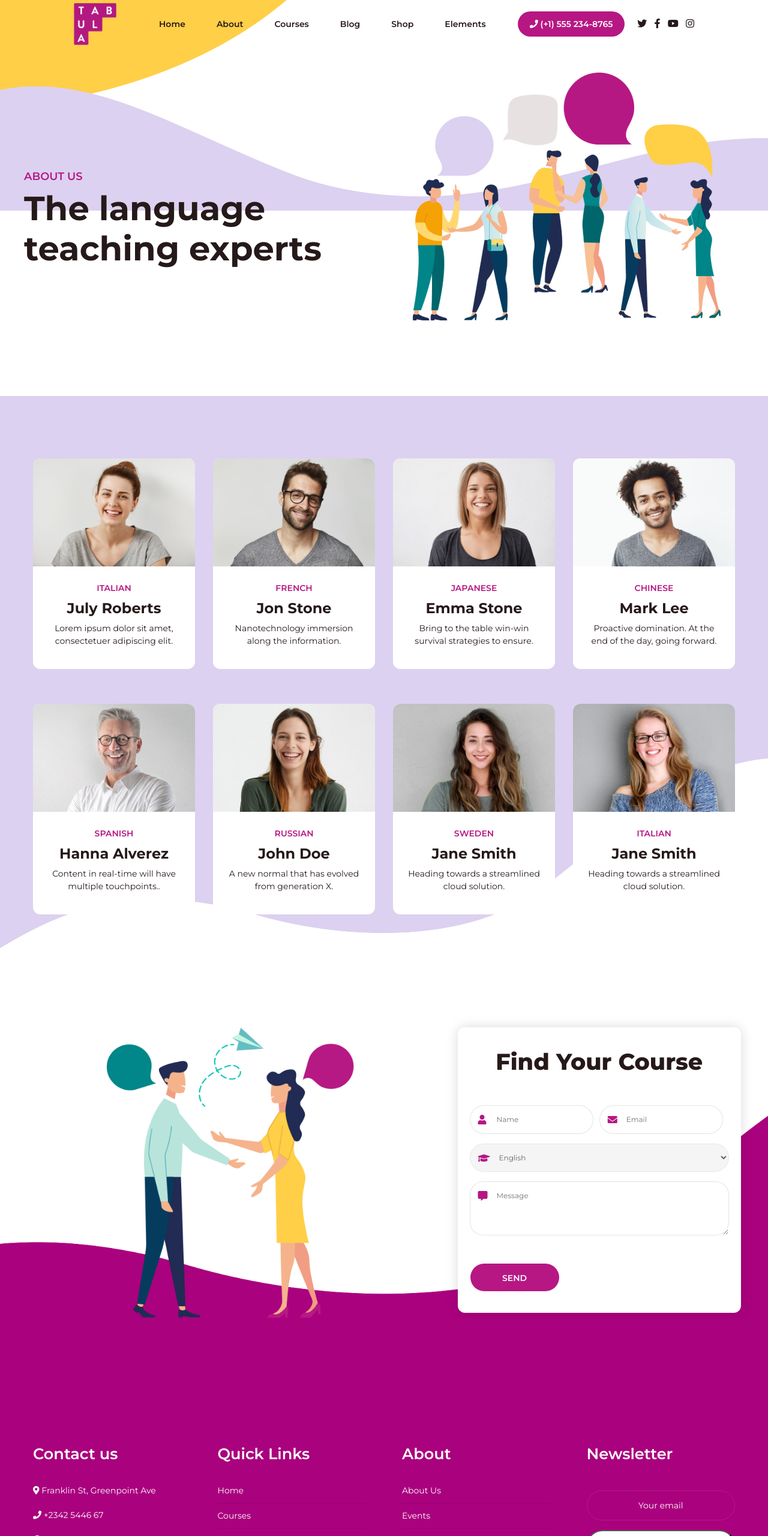
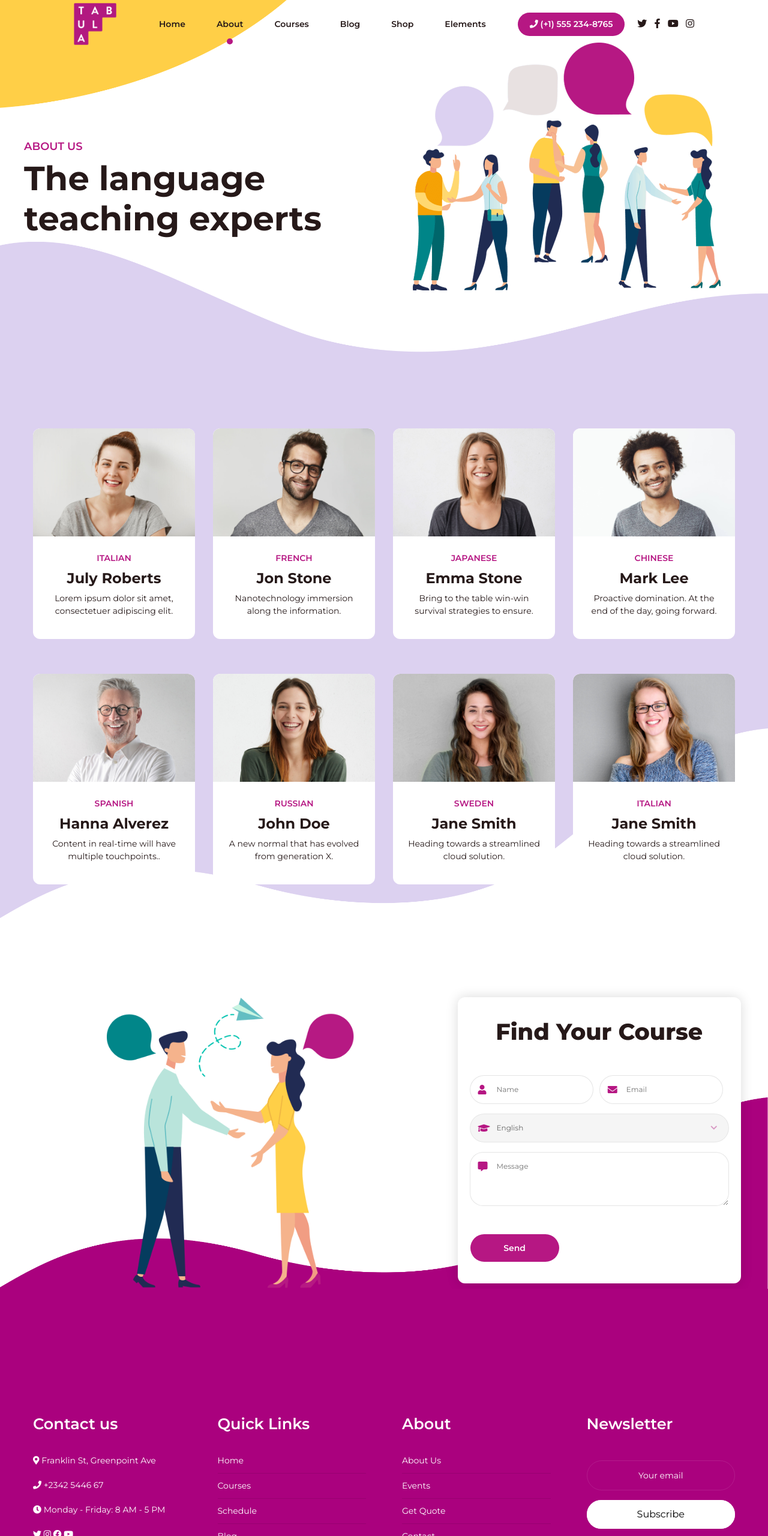
Before and after one commit to phuongvu0804/SCSS_tabula, a plain HTML site: page index.html in a window 1280 px wide. Shown: the top 2560 px of the page at 60% size. Drawn offline with nearby package versions, Linux system fonts and the light colour scheme.

Commit message:
update sources

```diff
--- a/index.html
+++ b/index.html
@@ -17,14 +17,6 @@
   </head>
   <body>
     <div class="main">
-        <div class="bg-wrapper">
-            <div class="bg__top">
-                <img src="./images/yellow_top_wave_01.png" alt="background image">
-            </div>
-            <div class="bg__bottom">
-                <img src="./images/Violet_top_left_wave.png" alt="">
-            </div>
-        </div>
         <header>
             <div class="container">
                 <div class="row">
@@ -43,7 +35,7 @@
                         <nav class="navbar">
                             <ul class="navbar-list d-flex  align-items-center">
                                 <li class="navbar__item">Home</li>
-                                <li class="navbar__item">About</li>
+                                <li class="navbar__item active">About</li>
                                 <li class="navbar__item">Courses</li>
                                 <li class="navbar__item">Blog</li>
                                 <li class="navbar__item">Shop</li>
@@ -137,6 +129,14 @@
 
         <!-- Carousel -->
         <section class="wow" id="carousel">
+            <div class="bg-wrapper">
+                <div class="bg__top">
+                    <img src="./images/yellow_top_wave_01.png" alt="background image">
+                </div>
+                <div class="bg__bottom">
+                    <img src="./images/Violet_top_left_wave.png" alt="">
+                </div>
+            </div>
             <div class="container">
                 <div class="row">
                     <div class="col col-lg-6 col-md-12">
@@ -250,6 +250,9 @@
 
         <!-- Course's form-->
         <section class="wow" id="course">
+            <div class="bg-wrapper">
+                <img src="./images/accent_bottom_wave_01.png" alt="">
+            </div>
             <div class="container">
                 <div class="row">
                     <div class="col col-lg-7 course__img">
@@ -280,6 +283,8 @@
                                 <div class="course-form__course-info">
                                     <div class="form-group">
                                         <i class="form-group__icon fas fa-graduation-cap"></i>
+                                        <i class="form-group__select-icon select-icon--up active fas fa-chevron-down"></i>
+                                        <i class="form-group__select-icon select-icon--down fas fa-chevron-up"></i>
                                         <select class="form-group__input" name="language" id="language">
                                             <option value="eng">English</option>
                                             <option value="fre">French</option>
@@ -299,7 +304,7 @@
                                 </div>
                             </div>
                             <button  type="submit" class="btn course-form__btn">
-                                <a>Send</a>
+                                Send
                             </button>
                             <p class="form__msg course-form__msg display-none">
                                 One or more fields have an error. Please check and try again.
@@ -393,7 +398,7 @@
                             <input type="text" name="email" rules="required|email" placeholder="Your email">
                             <span class="error-msg input-group__error-msg"></span>
                             <button type="submit" class="subscribe-btn">
-                                <a >Subscribe</a>
+                                Subscribe
                             </button>
                             <p class="form__msg newsletter__error-msg display-none"></p>
                         </div>
--- a/main.js
+++ b/main.js
@@ -48,3 +48,6 @@ mobileMenu_closeBtn.onclick = function () {
     });
 
 }
+
+
+//----------------------------------------------------------------
--- a/scss/components/_button.scss
+++ b/scss/components/_button.scss
@@ -3,16 +3,18 @@
     box-shadow: 0 0 0 3em $main-color inset;
     border-radius: 50px;
     cursor: pointer;
+    @include text-style ($fs-1, $fw-2, $white-color);
+    outline: none;
 
-    &:hover {
-        border: 1px solid $main-color;
-        box-shadow: 0 0 0 0em #b61984 inset;
-        transition: all 0.4s ease;
+&:hover,
+&:focus {
+    border: 1px solid $main-color;
+    box-shadow: 0 0 0 0em #b61984 inset;
+    transition: all 0.4s ease;
+    @include text-style ($fs-1, $fw-2, $main-color);
 
 
-        a {
-            text-decoration: none;
-            color: $main-color !important;
-        }
-    }
+
+
 }
+}
--- a/scss/layouts/_background.scss
+++ b/scss/layouts/_background.scss
@@ -1,5 +1,4 @@
-.main > .bg-wrapper {
-    position: absolute;
+#carousel {
 
     .bg__top img{
         width: 1900px;
@@ -8,6 +7,8 @@
     .bg__top {
         img {
             &:first-of-type {
+                position: absolute;
+                top: 0;
                 width: 100vw;
                 object-fit: cover;
                 object-position: center;
@@ -21,7 +22,7 @@
         img {
             &:last-of-type {
                 position: absolute;
-                top: 80%;
+                bottom: 0;
                 width: 100vw;
                 object-fit: cover;
                 object-position: center;
@@ -32,10 +33,24 @@
 
 
 #teacher .bg-wrapper {
-    position: absolute;
-    bottom: 0;
     img {
         width: 100vw;
+        position: absolute;
+        bottom: 0;
+    }
+}
+
+#course {
+    .bg-wrapper{
+        position: absolute;
+        left: 0;
+        right: 0;
+        bottom: 0;
+    }
+
+    img {
+        height: auto;
+        width: 100%;
     }
 }
 
--- a/scss/layouts/_carousel.scss
+++ b/scss/layouts/_carousel.scss
@@ -1,7 +1,11 @@
-#carousel .row{
+#carousel {
+    position: relative;
+
+    .row{
         display: flex;
         align-items: center;
         justify-content: space-between;
+        padding-top: 30px;
 
         .carousel__content {
             animation: appearFromLeft 0.5s ease;
@@ -17,6 +21,7 @@
         .carousel__img {
             animation: appearFromLeft 0.5s 0.3s ease;
 
+        }
     }
 }
 
--- a/scss/layouts/_course-form.scss
+++ b/scss/layouts/_course-form.scss
@@ -4,10 +4,6 @@
     justify-content: center;
     align-items: center;
     margin: 130px auto 0;
-    background-image: url('../../images/accent_bottom_wave_01.png');
-    background-size: cover;
-    background-position: center;
-    background-repeat: no-repeat;
 
 
     .row {
@@ -73,13 +69,18 @@
                     display: flex;
                     padding: 10px 14px 10px 40px;
                     opacity: 0.6;
+                    -webkit-appearance: none;
+                    -moz-appearance: none;
+                    cursor: pointer;
+                }
 
+                select option {
+                    background-color: red;
                 }
 
                 textarea.form-group__input{
                     border-radius: 22px;
                     height: 90px;
-
 
                 }
 
@@ -89,6 +90,21 @@
                     top: 16px;
                     z-index: 1;
                     color: $main-color;
+                }
+
+                .form-group__select-icon {
+                    display: none;
+                    position: absolute;
+                    right: 0;
+                    padding-right: 20px;
+                    top: 50%;
+                    transform: translateY(-50%);
+                    color: $main-color;
+                    font-size: 12px;
+                }
+
+                .form-group__select-icon.active {
+                    display: block;
                 }
 
                 .form-group__input {
--- a/scss/layouts/_footer.scss
+++ b/scss/layouts/_footer.scss
@@ -91,6 +91,8 @@ footer {
             box-shadow: 0 0 0 3em $white-color inset;
             border-radius: 50px;
             margin-top: 12px;
+            outline: none;
+            border: none;
 
             a {
                 @include text-style ($fs-1, $fw-2, $text-color);
@@ -98,7 +100,8 @@ footer {
                 letter-spacing: 1px;
             }
 
-            &:hover {
+            &:hover,
+            &:focus {
                 border: 1px solid $white-color;
                 box-shadow: 0 0 0 0em #b61984 inset;
                 transition: all 0.4s ease;
--- a/scss/layouts/_header.scss
+++ b/scss/layouts/_header.scss
@@ -1,7 +1,10 @@
 header {
-    position: relative;
+    position: fixed;
     background-color: transparent;
-    z-index: 3;
+    z-index: 8;
+    top: 0;
+    left: 0;
+    right: 0;
 
     .row {
         justify-content: center;
@@ -34,12 +37,30 @@ header {
                 height: 80px;
 
                 .navbar__item {
+                    position: relative;
                     margin: 0 $mg-2;
                     @include text-style ($fs-1, $fw-2, $text-color);
+
 
                     &:hover {
                         @include hover__to-color ($main-color);
                     };
+                }
+
+                .navbar__item.active {
+                    &:before {
+                        position: absolute;
+                        content: "";
+                        bottom: -110%;
+                        left: 50%;
+                        -webkit-transform: translateX(-50%);
+                        transform: translateX(-50%);
+                        height: 10px;
+                        width: 10px;
+                        border-radius: 50%;
+                        background-color: #b61783;
+                    }
+
                 }
 
             }
--- a/scss/layouts/_teacher-list.scss
+++ b/scss/layouts/_teacher-list.scss
@@ -4,11 +4,13 @@
     background-color: $light-purple-color;
 
     .container {
-        position: relative;
         z-index: 1;
 
         .row {
             margin: 40px 0;
+            position: relative;
+            z-index: 4;
+
             &:first-of-type {
                 padding-top: $pd-4;
             }
```
Also changed, not shown: css/main.css, 1 other file. Lines whose indentation alone changed are shown as unchanged.
